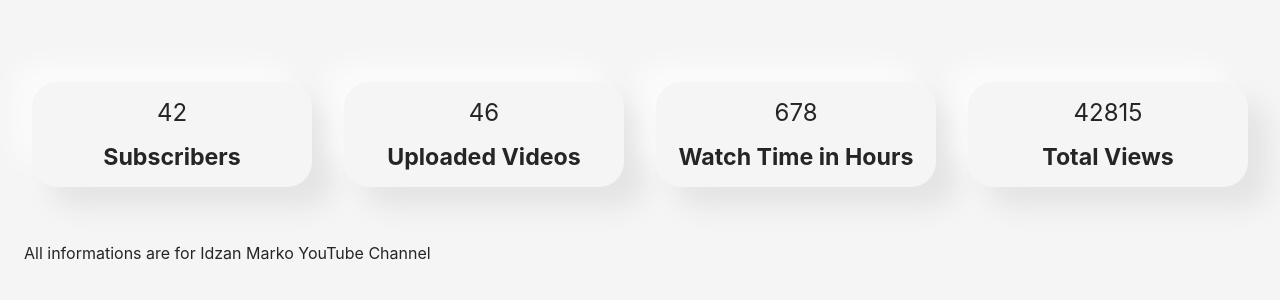
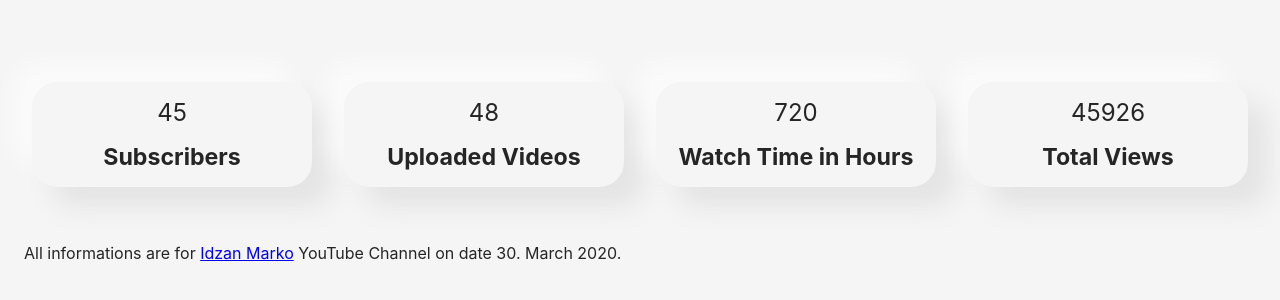
Before and after one commit to idzan/animated-counter-js, a plain HTML site: page index.html in a window 1280 px wide. Shown: the part 232-532 px from the top of the page. Drawn offline with Linux system fonts and the light colour scheme.

Commit message:
Update index.html
Updated data on 30. March 2020.

```diff
--- a/index.html
+++ b/index.html
@@ -10,23 +10,23 @@
     <main>
         <section>
             <div class="counting">
-                <div class="counter" data-target="42">0</div>
+                <div class="counter" data-target="45">0</div>
                 <h4>Subscribers</h4>
             </div>
             <div class="counting">
-                <div class="counter" data-target="46">0</div>
+                <div class="counter" data-target="48">0</div>
                 <h4>Uploaded Videos</h4>
             </div>
             <div class="counting">
-                <div class="counter" data-target="678">0</div>
+                <div class="counter" data-target="720">0</div>
                 <h4>Watch Time in Hours</h4>
             </div>
             <div class="counting">
-                <div class="counter" data-target="42815">0</div>
+                <div class="counter" data-target="45926">0</div>
                 <h4>Total Views</h4>
             </div>
         </section>
-        <p>All informations are for Idzan Marko YouTube Channel</p>
+        <p>All informations are for <a href="https://www.youtube.com/channel/UC1E7cbcnFqHEqTYmbZHKDPA/" target="_blank" rel="noopener noreferrer">Idzan Marko</a> YouTube Channel on date 30. March 2020.</p>
     </main>
     <script src="app.js"></script>
 </body>
```
